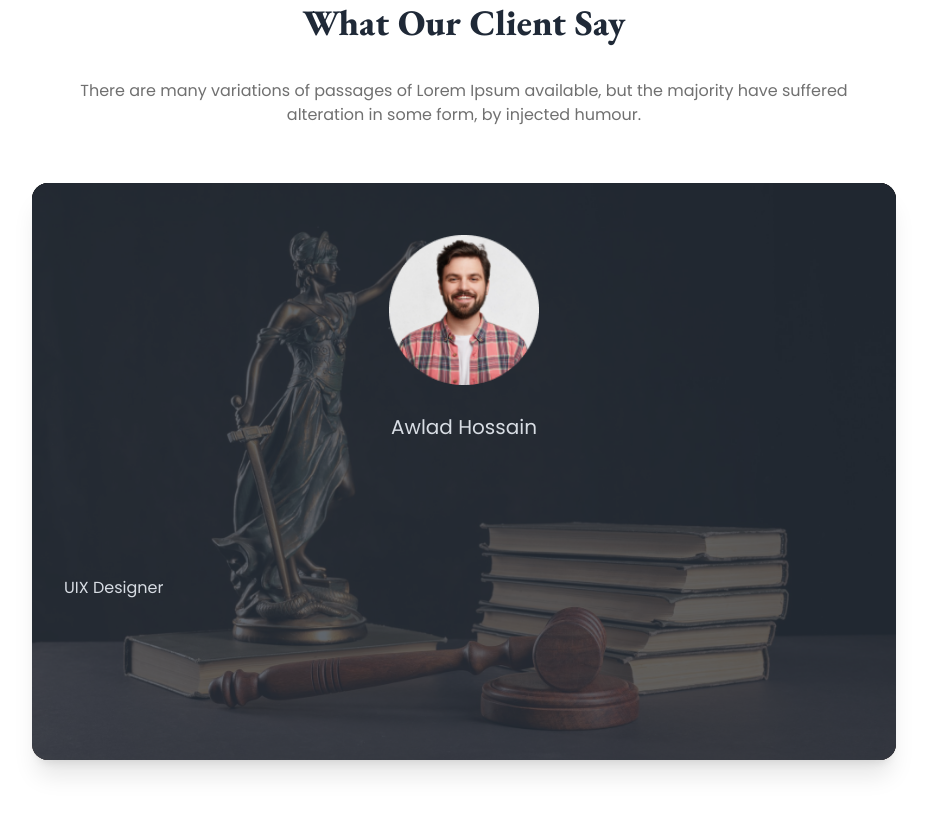
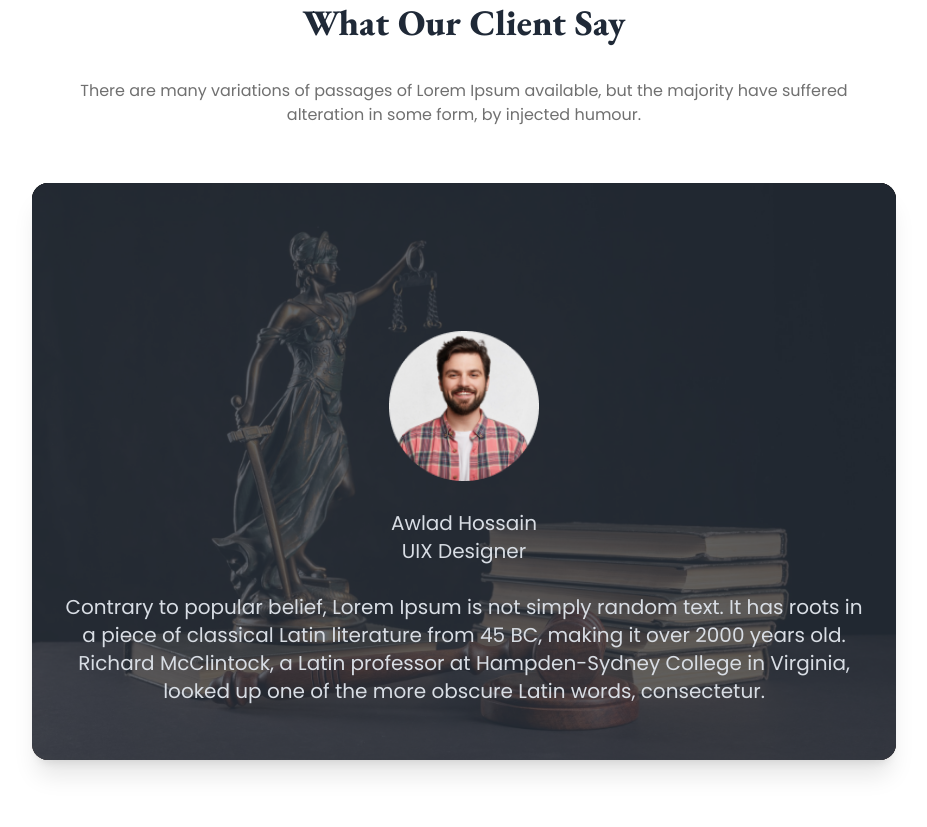
Before and after one commit to joydash/legal-solution, a plain HTML site: page index.html in a window 1280 px wide. Shown: the part 2191-3018 px from the top of the page, without its empty margins (176-1103 px from the left). Drawn offline with nearby package versions, Linux system fonts and the light colour scheme.

Commit message:
What Our Client Say added

```diff
--- a/index.html
+++ b/index.html
@@ -176,12 +176,14 @@
 
         <div class="card mr-52 ml-52 bg-base-100 shadow-xl image-full mb-32">
           <figure><img class="bg-black opacity-0.0001" src="images/slider-3.jpg" alt="Shoes" /></figure>
-          <div class="card-body">
+          <div class="card-body relative top-24">
            <div class="flex justify-center p-5">
             <img class="h-[150px] w-[150px]" src="images/member1.png" alt="random image">
            </div>
-            <p class="text-xl font-normal text-center">Awlad Hossain</p>
-            <p class="">UIX Designer</p>
+            <p class="text-xl font-normal text-center">Awlad Hossain <br> UIX Designer <br> <br>
+              Contrary to popular belief, Lorem Ipsum is not simply random text. It has roots in a piece of classical Latin literature from 45 BC, making it over 2000 years old. Richard McClintock, a Latin professor at Hampden-Sydney College in Virginia, looked up one of the more obscure Latin words, consectetur.
+
+            </p>
 
           </div>
         </div>
```
